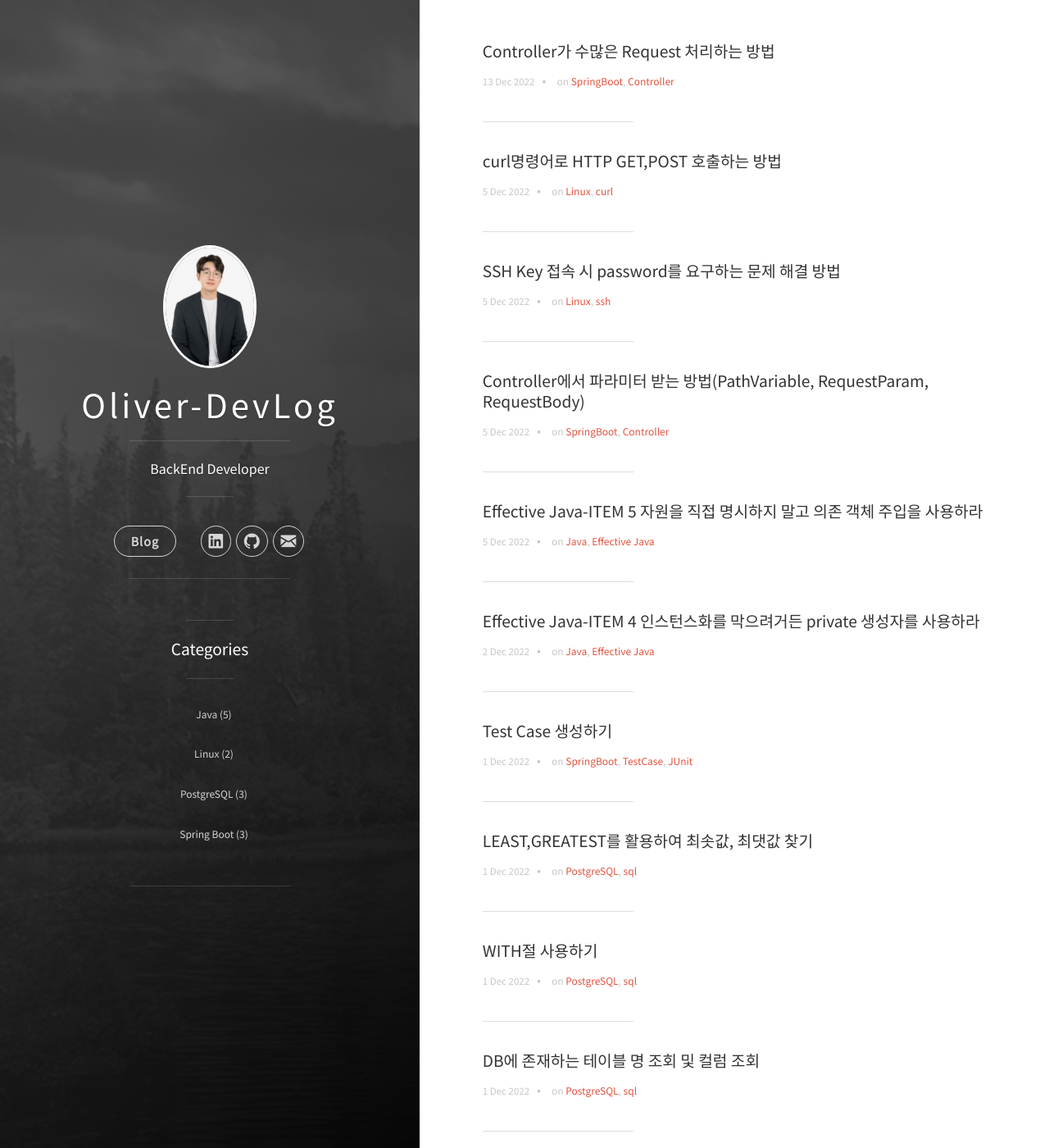
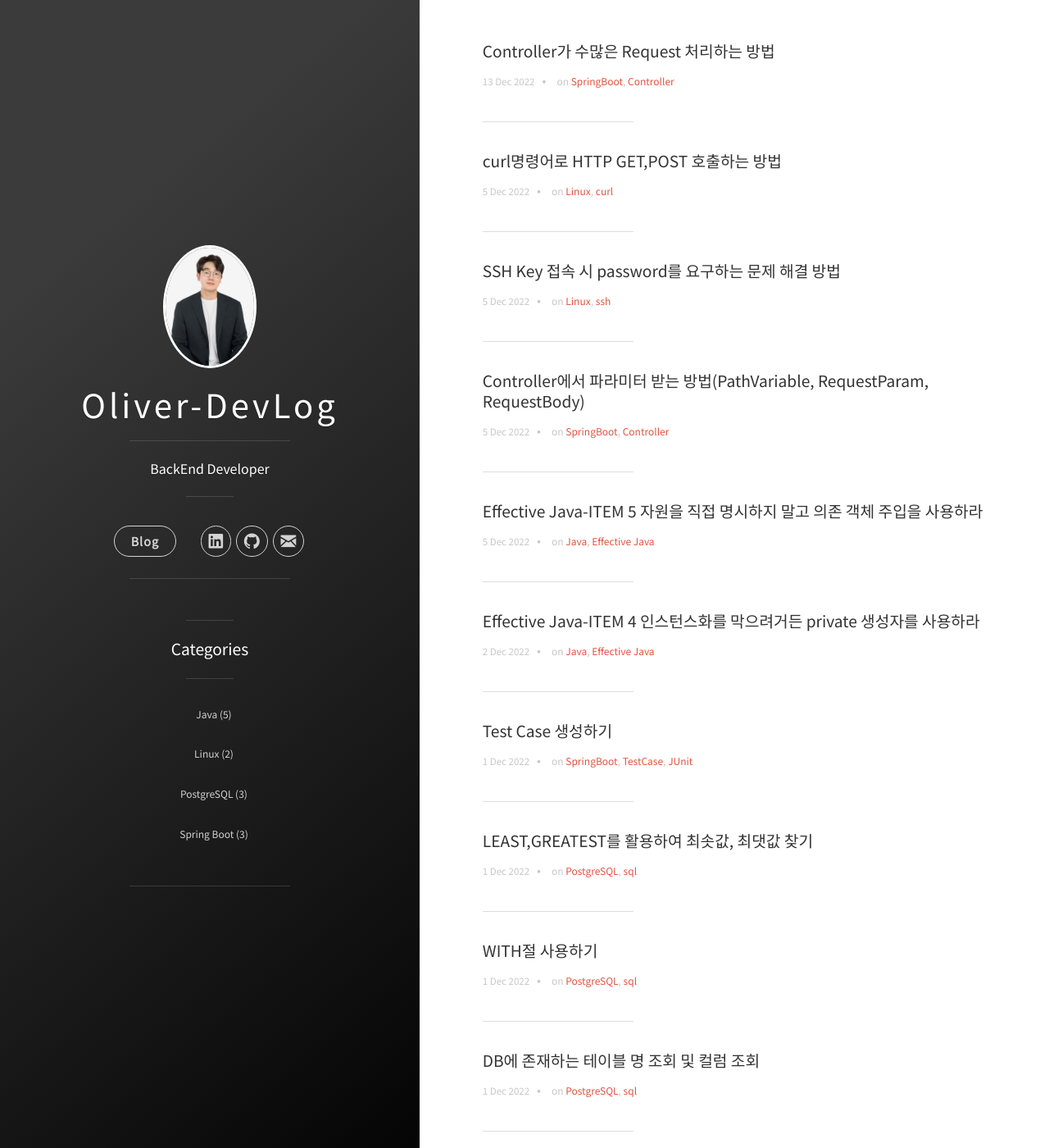
Before and after one commit to ardente6320/ardente6320.github.io, a Jekyll site: the page built from index.html, in a window 1280 px wide and 1400 px high. Shown: the whole window at 82% size. Built offline with Jekyll 4.4.1, drawn with Linux system fonts in a browser that asks for light colours; the list of posts is cut into pages by our own code.

Commit message:
cover change

```diff
--- a/_includes/header.html
+++ b/_includes/header.html
@@ -4,7 +4,7 @@
 </span>
 
 <header class="panel-cover {% if site.disable_landing_page %}panel-cover--collapsed{% endif %}"
-  style="background-image: url({{ site.baseurl }}/images/cover.jpg)">
+  style="background-color: #101010;">
   <div class="panel-main">
 
     <div class="panel-main__inner panel-inverted">
--- a/_sass/uno.scss
+++ b/_sass/uno.scss
@@ -1214,7 +1214,8 @@
 	width: 100%;
 	max-width: none;
 	height: 100%;
-	background: url(../images/background-cover.jpg) top left no-repeat #666666;
+	background-color: #101010;
+	//background: url(../images/background-cover.jpg) top left no-repeat #666666;
 	background-size: cover; }
 
 .panel-cover--collapsed {
```
